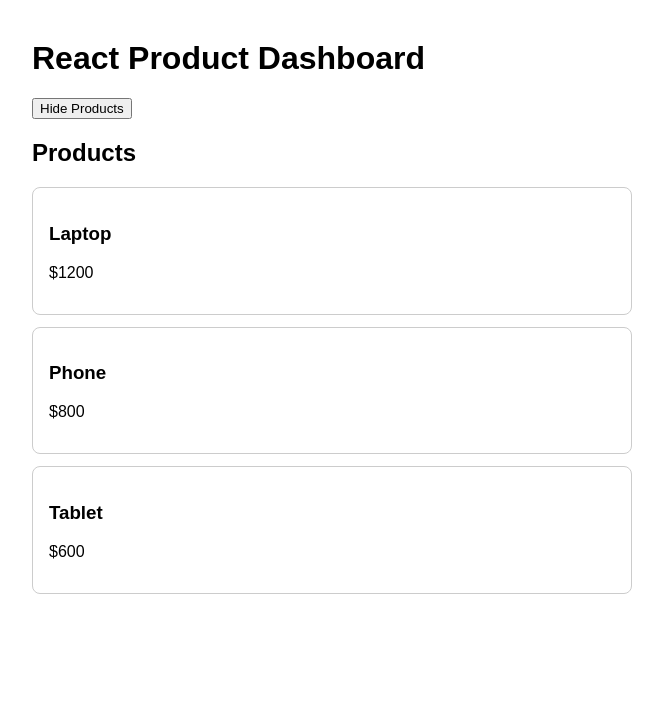
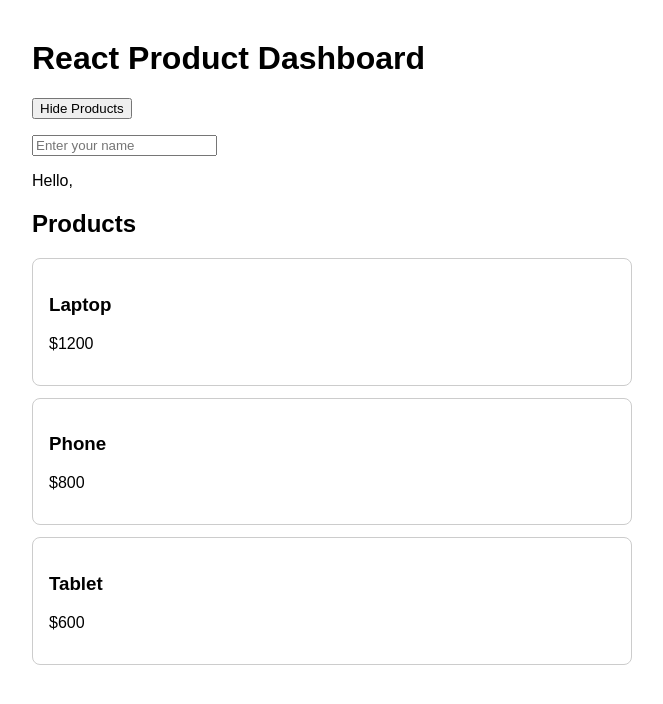
Before and after one commit to azraucun/Web-Lab5, a React (Vite) app: page / in a window 1280 px wide. Shown: the top 704 px of the page, without its empty margins (308-971 px from the left). Built offline with nearby package versions, Linux system fonts and the light colour scheme.

Commit message:
new App file

```diff
--- a/src/App.jsx
+++ b/src/App.jsx
@@ -3,6 +3,7 @@
 
 function App() {
   const [showProducts, setShowProducts] = useState(true);
+  const [name, setName] = useState("");
 
   function handleClick() {
     setShowProducts(!showProducts);
@@ -16,6 +17,17 @@
         {showProducts ? "Hide Products" : "Show Products"}
       </button>
 
+      <div style={{ marginTop: "16px" }}>
+        <input
+          type="text"
+          placeholder="Enter your name"
+          value={name}
+          onChange={(e) => setName(e.target.value)}
+        />
+      </div>
+
+      <p>Hello, {name}</p>
+
       {showProducts && <ProductList />}
     </div>
   );
```
